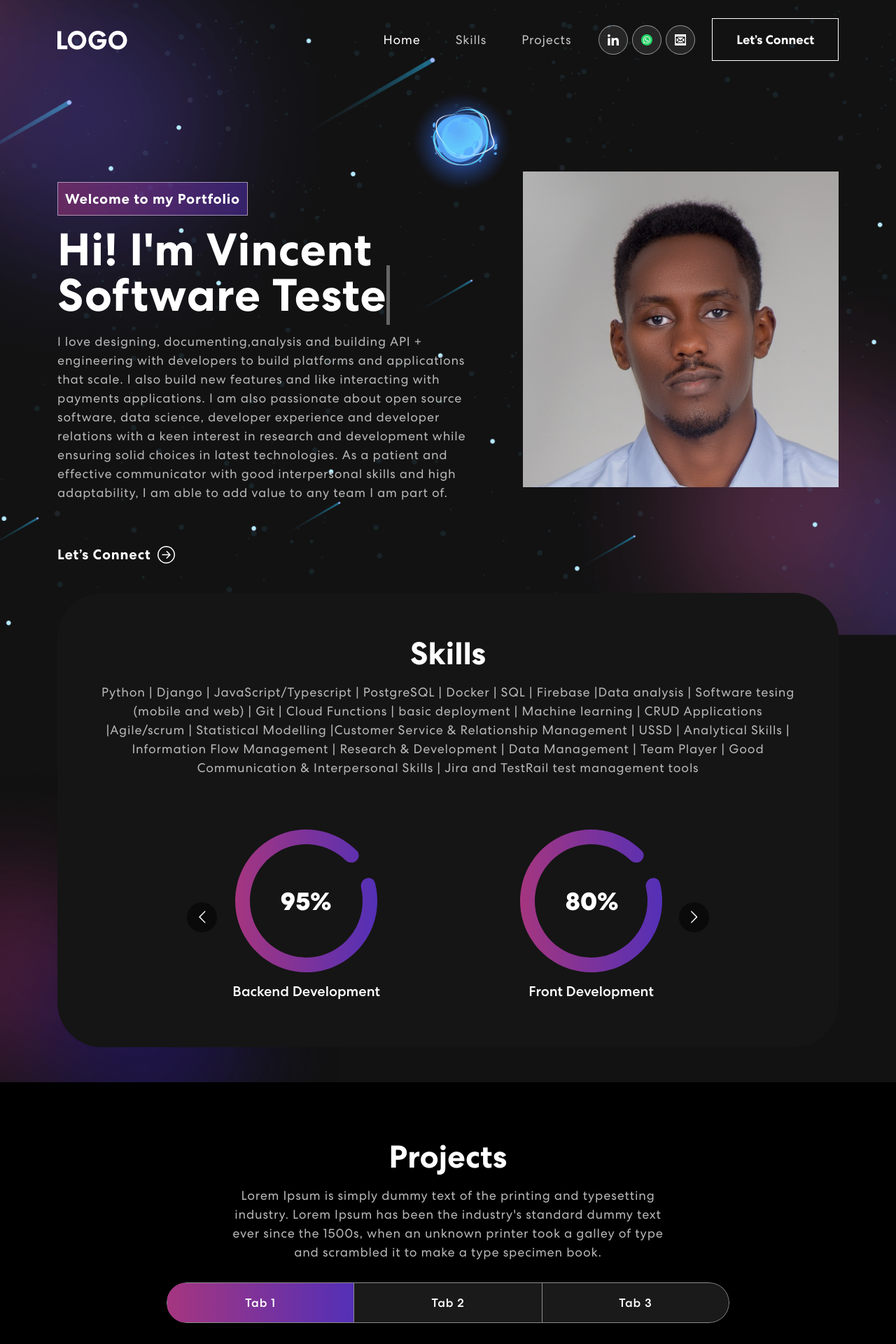
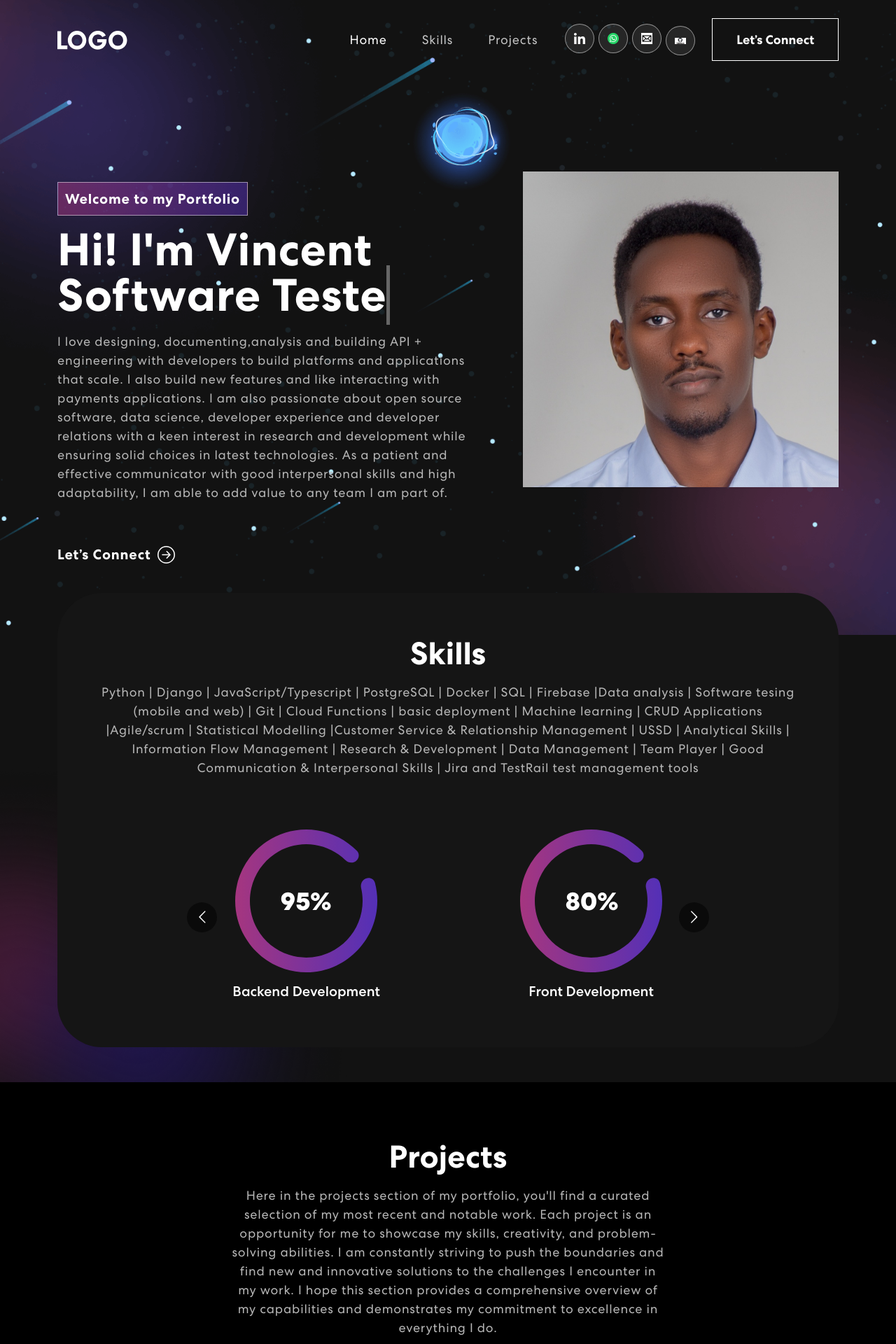
Before and after one commit to Kipngetich98/Vincent-kirui-portfolio, a React (Create React App) app in the folder personal-portfolio/: page / in a window 1280 px wide. Shown: the top 1920 px of the page at 70% size. Built offline with nearby package versions, Linux system fonts and the light colour scheme; no server answers.

Commit message:
added a project and github link

```diff
--- a/personal-portfolio/src/components/Footer.js
+++ b/personal-portfolio/src/components/Footer.js
@@ -2,8 +2,9 @@ import { Container, Row, Col } from "react-bootstrap";
 import { MailchimpForm } from "./MailchimpForm";
 import logo from "../assets/img/logo.svg";
 import navIcon1 from "../assets/img/nav-icon1.svg";
-import app from '../assets/img/app.png'
-import email from '../assets/img/email.jpg'
+import app from '../assets/img/app.png';
+import email from '../assets/img/email.jpg';
+import github from '../assets/img/github.png';
 
 export const Footer = () => {
   return (
@@ -19,6 +20,7 @@ export const Footer = () => {
             <a href="https://www.linkedin.com/in/vincent-kirui-b814101a2/"><img src={navIcon1} alt="" /></a>
             <a href=" https://wa.me/254799476072"><img src={app} alt="" /></a>
             <a href="mailto:kiruivinie1@gmail.com"><img src={email} alt="" /></a>
+            <a href="https://github.com/Kipngetich98"><img src={github} alt="" /></a>
             </div>
             <p>Copyright 2022. All Rights Reserved</p>
           </Col>
--- a/personal-portfolio/src/components/NavBar.js
+++ b/personal-portfolio/src/components/NavBar.js
@@ -2,8 +2,9 @@ import { useState, useEffect } from "react";
 import { Navbar, Nav, Container } from "react-bootstrap";
 import logo from '../assets/img/logo.svg';
 import navIcon1 from '../assets/img/nav-icon1.svg';
-import app from '../assets/img/app.png'
-import email from '../assets/img/email.jpg'
+import app from '../assets/img/app.png';
+import email from '../assets/img/email.jpg';
+import github from '../assets/img/github.png';
 import { HashLink } from 'react-router-hash-link';
 import {
   BrowserRouter as Router
@@ -53,6 +54,7 @@ export const NavBar = () => {
                 <a href="https://www.linkedin.com/in/vincent-kirui-b814101a2/"><img src={navIcon1} alt="" /></a>
                 <a href=" https://wa.me/254799476072"><img src={app} alt="" /></a>
                 <a href="mailto:kiruivinie1@gmail.com"><img src={email} alt="" /></a>
+                <a href="https://github.com/Kipngetich98"><img src={github} alt="" /></a>
               </div>
               <HashLink to='#connect'>
                 <button className="vvd"><span>Let’s Connect</span></button>
--- a/personal-portfolio/src/components/Projects.js
+++ b/personal-portfolio/src/components/Projects.js
@@ -6,6 +6,7 @@ import projImg3 from "../assets/img/project-img3.png";
 import colorSharp2 from "../assets/img/color-sharp2.png";
 import creditscoring from '../assets/img/creditscoring.png';
 import scraped from "../assets/img/scraped.jpg";
+import propertyImage from "../assets/img/propertyImage.png";
 import 'animate.css';
 import TrackVisibility from 'react-on-screen';
 
@@ -23,9 +24,9 @@ export const Projects = () => {
       imgUrl: scraped,
     },
     {
-      title: "Business Startup",
-      description: "Design & Development",
-      imgUrl: projImg3,
+      title: "Property/Real Estate Management System",
+      description: "This Property/Real Estate Management System project in Django is a full-stack Django web application that offers a clean, descriptive, and interactive user interface for viewing and registering for real estate. Responsive pages and tabs for home, about us, and featured listings",
+      imgUrl: propertyImage,
     },
     {
       title: "Business Startup",
@@ -53,7 +54,7 @@ export const Projects = () => {
               {({ isVisible }) =>
               <div className={isVisible ? "animate__animated animate__fadeIn": ""}>
                 <h2>Projects</h2>
-                <p>Lorem Ipsum is simply dummy text of the printing and typesetting industry. Lorem Ipsum has been the industry's standard dummy text ever since the 1500s, when an unknown printer took a galley of type and scrambled it to make a type specimen book.</p>
+                <p>Here in the projects section of my portfolio, you'll find a curated selection of my most recent and notable work. Each project is an opportunity for me to showcase my skills, creativity, and problem-solving abilities. I am constantly striving to push the boundaries and find new and innovative solutions to the challenges I encounter in my work. I hope this section provides a comprehensive overview of my capabilities and demonstrates my commitment to excellence in everything I do.</p>
                 <Tab.Container id="projects-tabs" defaultActiveKey="first">
                   <Nav variant="pills" className="nav-pills mb-5 justify-content-center align-items-center" id="pills-tab">
                     <Nav.Item>
```
Also changed, not shown: personal-portfolio/src/components/Banner.js (+0 -70 lines), personal-portfolio/src/assets/img/github.png (added), personal-portfolio/src/assets/img/propertyImage.png (added).
